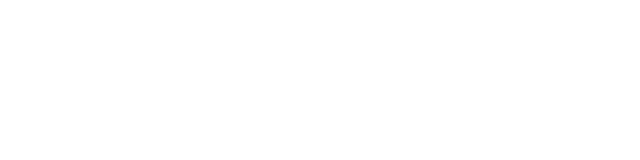
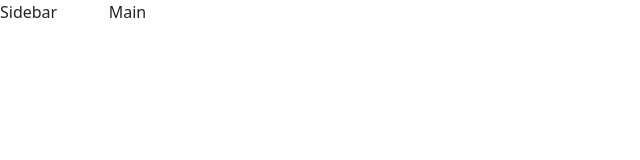
Before and after one commit to happyharis/instagram-clone, a React (Vite) app: page / in a window 1280 px wide. Shown: the top 160 px of the page, without its empty margins (0-640 px from the left). Built offline with nearby package versions, Linux system fonts and the light colour scheme.

Commit message:
Add structure

```diff
--- a/src/App.jsx
+++ b/src/App.jsx
@@ -3,8 +3,8 @@
 export default function App() {
   return (
     <Row>
-      <Col sm={1}></Col>
-      <Col sm={11}></Col>
+      <Col sm={1}>Sidebar</Col>
+      <Col sm={11}>Main</Col>
     </Row>
   );
 }
```
